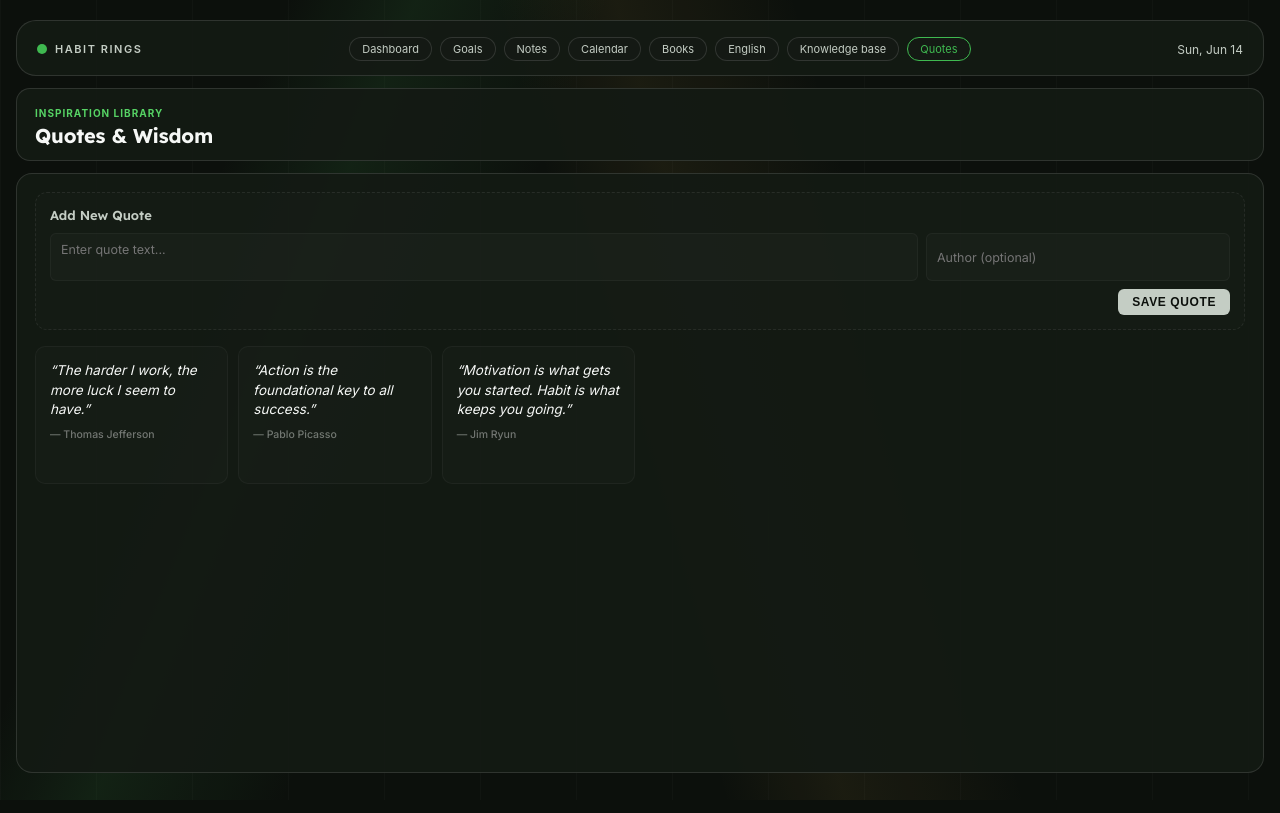
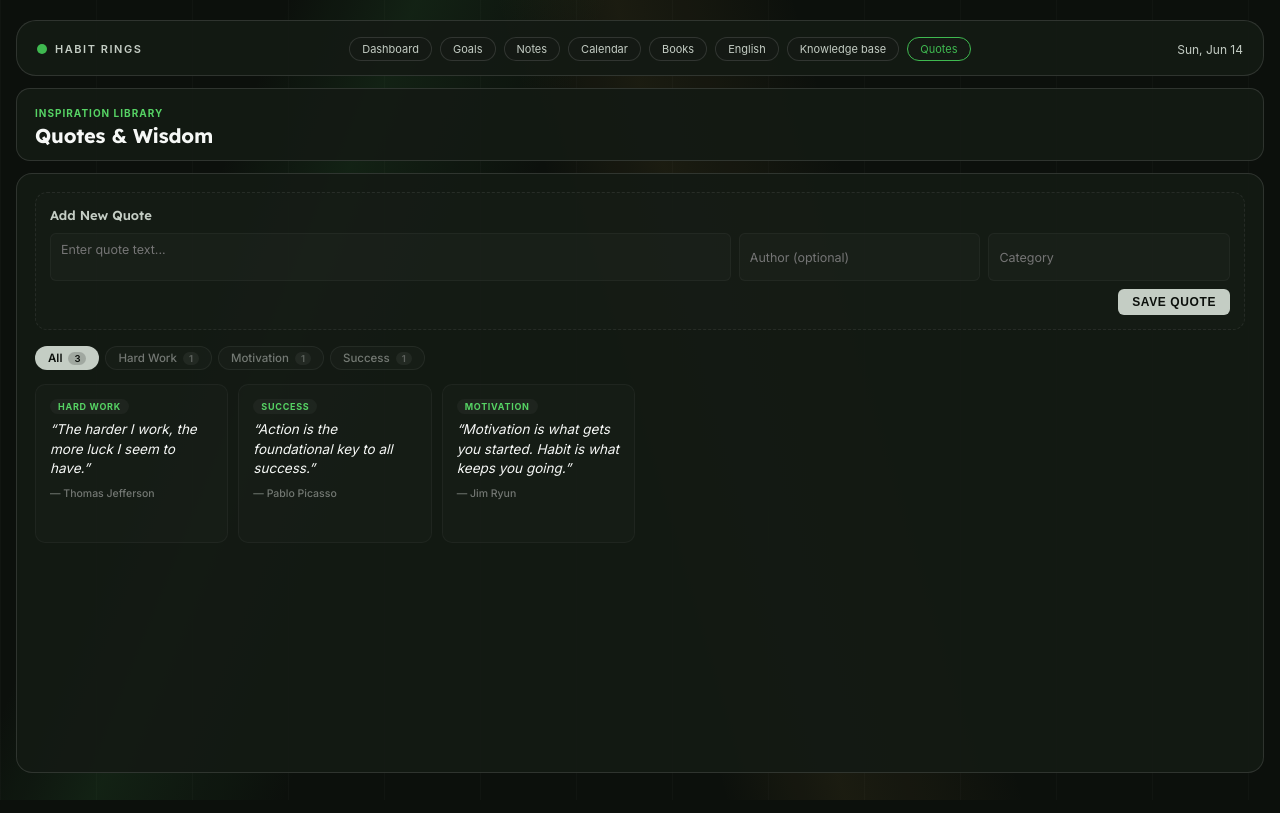
Before and after one commit to rafay247/Habbit-Rings, a Next.js app: page /quotes in a window 1280 px wide. Built offline with nearby package versions, Linux system fonts and the light colour scheme.

Commit message:
add quote category

```diff
--- a/app/quotes/page.tsx
+++ b/app/quotes/page.tsx
@@ -5,33 +5,68 @@ import NavChips from "../components/NavChips";
 import "./quotes.css";
 
 const QUOTES_STORAGE_KEY = "habit-rings-custom-quotes";
+const DEFAULT_CATEGORY = "General";
 
 interface Quote {
   text: string;
   author: string;
+  category: string;
 }
 
 const DEFAULT_QUOTES: Quote[] = [
-  { text: "The harder I work, the more luck I seem to have.", author: "Thomas Jefferson" },
-  { text: "Action is the foundational key to all success.", author: "Pablo Picasso" },
+  {
+    text: "The harder I work, the more luck I seem to have.",
+    author: "Thomas Jefferson",
+    category: "Hard Work",
+  },
+  {
+    text: "Action is the foundational key to all success.",
+    author: "Pablo Picasso",
+    category: "Success",
+  },
   {
     text: "Motivation is what gets you started. Habit is what keeps you going.",
     author: "Jim Ryun",
+    category: "Motivation",
   },
 ];
+
+// Older stored quotes may not have a category — normalize on load.
+function normalizeQuote(raw: unknown): Quote | null {
+  if (!raw || typeof raw !== "object") return null;
+  const q = raw as Partial<Quote>;
+  if (typeof q.text !== "string") return null;
+  return {
+    text: q.text,
+    author: typeof q.author === "string" ? q.author : "",
+    category:
+      typeof q.category === "string" && q.category.trim()
+        ? q.category.trim()
+        : DEFAULT_CATEGORY,
+  };
+}
+
+const ALL_FILTER = "All";
 
 export default function QuotesPage() {
   const [ready, setReady] = useState(false);
   const [quotes, setQuotes] = useState<Quote[]>(DEFAULT_QUOTES);
   const [text, setText] = useState("");
   const [author, setAuthor] = useState("");
+  const [category, setCategory] = useState("");
+  const [activeCategory, setActiveCategory] = useState(ALL_FILTER);
 
   useEffect(() => {
     try {
       const raw = localStorage.getItem(QUOTES_STORAGE_KEY);
       if (raw) {
         const parsed = JSON.parse(raw);
-        if (Array.isArray(parsed)) setQuotes(parsed);
+        if (Array.isArray(parsed)) {
+          const normalized = parsed
+            .map(normalizeQuote)
+            .filter((q): q is Quote => q !== null);
+          setQuotes(normalized);
+        }
       }
     } catch {
       /* keep defaults */
@@ -54,12 +89,35 @@ export default function QuotesPage() {
     []
   );
 
+  const categories = useMemo(() => {
+    const set = new Set<string>();
+    quotes.forEach((q) => set.add(q.category || DEFAULT_CATEGORY));
+    return Array.from(set).sort((a, b) => a.localeCompare(b));
+  }, [quotes]);
+
+  const visibleQuotes = useMemo(() => {
+    if (activeCategory === ALL_FILTER) {
+      return quotes.map((q, idx) => ({ q, idx }));
+    }
+    return quotes
+      .map((q, idx) => ({ q, idx }))
+      .filter(({ q }) => (q.category || DEFAULT_CATEGORY) === activeCategory);
+  }, [quotes, activeCategory]);
+
   const addQuote = () => {
     const t = text.trim();
     if (!t) return;
-    setQuotes((prev) => [{ text: t, author: author.trim() }, ...prev]);
+    setQuotes((prev) => [
+      {
+        text: t,
+        author: author.trim(),
+        category: category.trim() || DEFAULT_CATEGORY,
+      },
+      ...prev,
+    ]);
     setText("");
     setAuthor("");
+    setCategory("");
   };
 
   const deleteQuote = (idx: number) => {
@@ -72,8 +130,17 @@ export default function QuotesPage() {
     const newText = prompt("Edit quote:", q.text);
     if (newText === null) return;
     const newAuthor = prompt("Edit author:", q.author) ?? "";
+    const newCategory = prompt("Edit category:", q.category) ?? "";
     setQuotes((prev) =>
-      prev.map((item, i) => (i === idx ? { text: newText, author: newAuthor } : item))
+      prev.map((item, i) =>
+        i === idx
+          ? {
+              text: newText,
+              author: newAuthor,
+              category: newCategory.trim() || DEFAULT_CATEGORY,
+            }
+          : item
+      )
     );
   };
 
@@ -115,15 +182,54 @@ export default function QuotesPage() {
               value={author}
               onChange={(e) => setAuthor(e.target.value)}
             />
+            <input
+              className="category-input"
+              placeholder="Category"
+              value={category}
+              onChange={(e) => setCategory(e.target.value)}
+              list="quote-category-options"
+            />
+            <datalist id="quote-category-options">
+              {categories.map((c) => (
+                <option key={c} value={c} />
+              ))}
+            </datalist>
           </div>
           <button className="submit-quote-btn" onClick={addQuote}>
             Save Quote
           </button>
         </div>
 
+        <div className="category-filter">
+          <button
+            className={`category-chip${
+              activeCategory === ALL_FILTER ? " category-chip--active" : ""
+            }`}
+            onClick={() => setActiveCategory(ALL_FILTER)}
+          >
+            All
+            <span className="category-chip__count">{quotes.length}</span>
+          </button>
+          {categories.map((c) => (
+            <button
+              key={c}
+              className={`category-chip${
+                activeCategory === c ? " category-chip--active" : ""
+              }`}
+              onClick={() => setActiveCategory(c)}
+            >
+              {c}
+              <span className="category-chip__count">
+                {quotes.filter((q) => (q.category || DEFAULT_CATEGORY) === c).length}
+              </span>
+            </button>
+          ))}
+        </div>
+
         <div className="quotes-grid">
-          {quotes.map((q, idx) => (
+          {visibleQuotes.map(({ q, idx }) => (
             <div className="quote-card" key={idx}>
+              <span className="quote-category">{q.category || DEFAULT_CATEGORY}</span>
               <div className="quote-text">&ldquo;{q.text}&rdquo;</div>
               <div className="quote-author">— {q.author || "Unknown"}</div>
               <div className="quote-actions">
@@ -139,6 +245,9 @@ export default function QuotesPage() {
               </div>
             </div>
           ))}
+          {visibleQuotes.length === 0 && (
+            <div className="quotes-empty">No quotes in this category yet.</div>
+          )}
         </div>
       </section>
     </div>
--- a/app/quotes/quotes.css
+++ b/app/quotes/quotes.css
@@ -28,10 +28,72 @@
   border-radius: 16px;
   min-height: 75vh;
 }
+.category-filter {
+  display: flex;
+  flex-wrap: wrap;
+  gap: 6px;
+  margin-bottom: 14px;
+}
+.category-chip {
+  display: inline-flex;
+  align-items: center;
+  gap: 6px;
+  background: rgba(255, 255, 255, 0.02);
+  border: 1px solid rgba(255, 255, 255, 0.06);
+  border-radius: 999px;
+  padding: 4px 12px;
+  color: var(--text-dim);
+  font-family: "Inter", sans-serif;
+  font-size: 11.5px;
+  font-weight: 500;
+  cursor: pointer;
+  transition: all 0.2s;
+}
+.category-chip:hover {
+  color: var(--text);
+  border-color: rgba(255, 255, 255, 0.12);
+}
+.category-chip--active {
+  background: var(--text-muted);
+  border-color: transparent;
+  color: var(--bg);
+  font-weight: 700;
+}
+.category-chip__count {
+  font-size: 9.5px;
+  font-weight: 700;
+  opacity: 0.7;
+  background: rgba(255, 255, 255, 0.08);
+  border-radius: 999px;
+  padding: 1px 6px;
+}
+.category-chip--active .category-chip__count {
+  background: rgba(0, 0, 0, 0.18);
+  opacity: 1;
+}
 .quotes-grid {
   display: grid;
   grid-template-columns: repeat(auto-fill, minmax(180px, 1fr));
   gap: 10px;
+}
+.quote-category {
+  align-self: flex-start;
+  font-size: 9px;
+  text-transform: uppercase;
+  letter-spacing: 0.08em;
+  font-weight: 700;
+  color: var(--accent-muted);
+  background: rgba(255, 255, 255, 0.04);
+  border-radius: 999px;
+  padding: 2px 8px;
+}
+.quotes-empty {
+  grid-column: 1 / -1;
+  text-align: center;
+  color: var(--text-dim);
+  font-family: "Inter", sans-serif;
+  font-size: 12.5px;
+  padding: 28px 0;
 }
 .quote-card {
   background: rgba(255, 255, 255, 0.015);
@@ -115,7 +177,8 @@
   gap: 8px;
 }
 .quote-input,
-.author-input {
+.author-input,
+.category-input {
   background: rgba(255, 255, 255, 0.02);
   border: 1px solid rgba(255, 255, 255, 0.04);
   border-radius: 6px;
@@ -129,7 +192,8 @@
   min-height: 38px;
   resize: none;
 }
-.author-input {
+.author-input,
+.category-input {
   flex: 1;
 }
 .submit-quote-btn {
```
